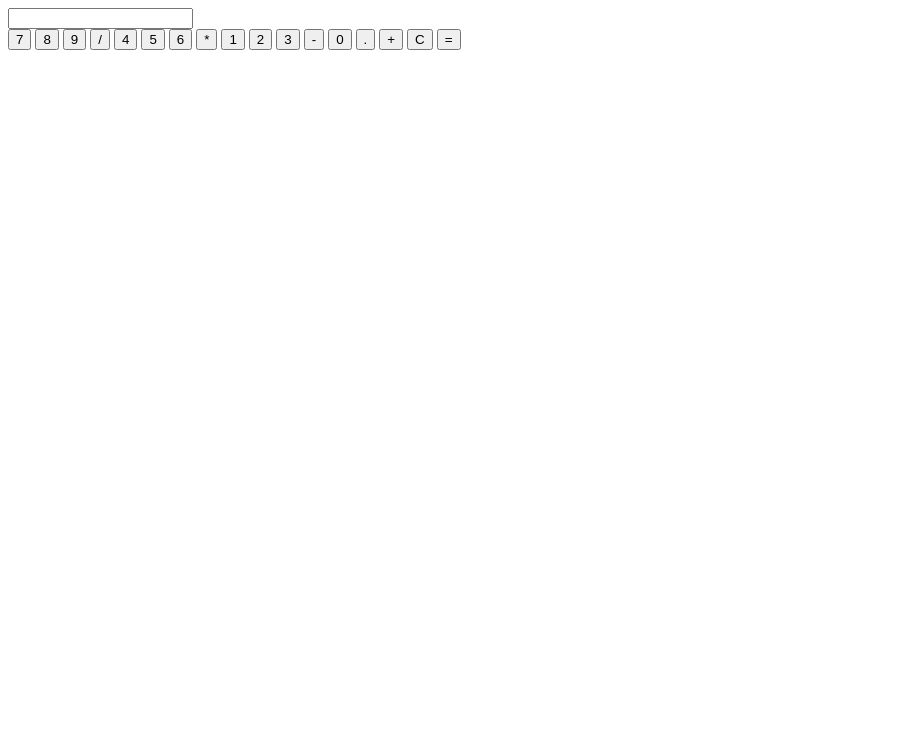
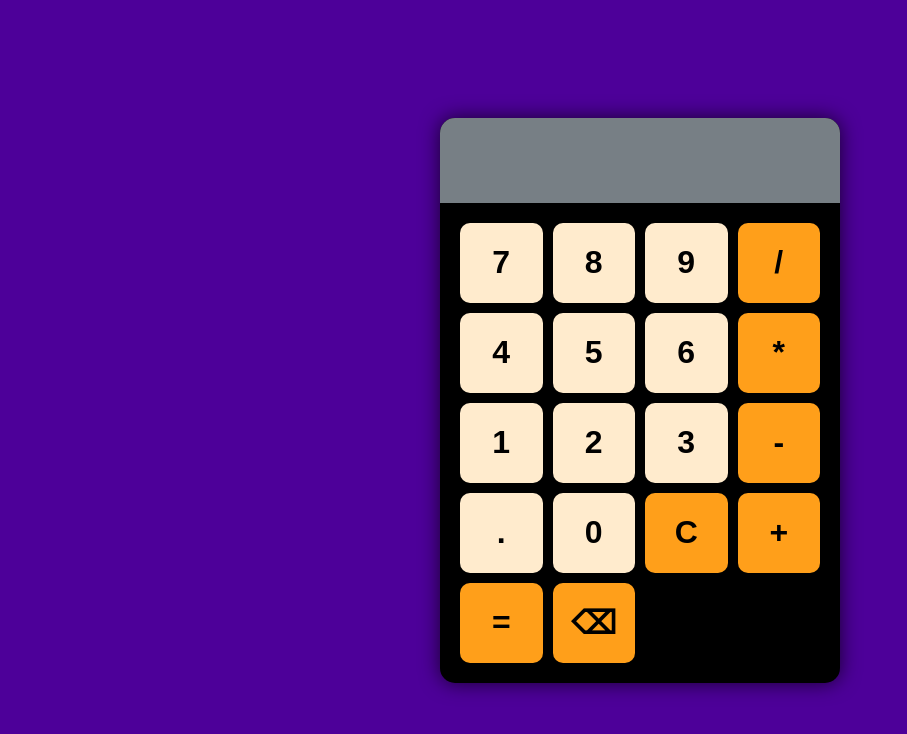
Before and after one commit to allan1444/JSWeb-Calculator, a plain HTML site: page index.html in a window 1280 px wide. Shown: the whole page, without its empty margins (0-907 px from the left). Drawn offline with Linux system fonts and the light colour scheme.

Commit message:
Refactor HTML structure and styles for JS Web Calculator; add JavaScript functionality

```diff
--- a/index.html
+++ b/index.html
@@ -4,30 +4,38 @@
     <meta charset="UTF-8" />
     <meta name="viewport" content="width=device-width, initial-scale=1.0" />
     <title>JS Web Calculator</title>
-    <link rel="stylesheet" href="styles.css" />
+    <link rel="stylesheet" href="style.css" />
+    <script defer src="index.js"></script>
   </head>
   <body>
-    <div id="Calculator">
-      <input id="display" readonly />
-      <div id="button">
-        <button onclick="appendtodisplay('7')">7</button>
-        <button onclick="appendtodisplay('8')">8</button>
-        <button onclick="appendtodisplay('9')">9</button>
-        <button onclick="appendtodisplay('/')">/</button>
-        <button onclick="appendtodisplay('4')">4</button>
-        <button onclick="appendtodisplay('5')">5</button>
-        <button onclick="appendtodisplay('6')">6</button>
-        <button onclick="appendtodisplay('*')">*</button>
-        <button onclick="appendtodisplay('1')">1</button>
-        <button onclick="appendtodisplay('2')">2</button>
-        <button onclick="appendtodisplay('3')">3</button>
-        <button onclick="appendtodisplay('-')">-</button>
-        <button onclick="appendtodisplay('0')">0</button>
-        <button onclick="appendtodisplay('.')">.</button>
-        <button onclick="appendtodisplay('+')">+</button>
-        <button onclick="clearDisplay()">C</button>
-        <button onclick="calculate()">=</button>
+    <div id="calculator">
+      <input id="display" type="text" readonly />
+      <div id="keys">
+        <button onclick="appendToDisplay('7')">7</button>
+        <button onclick="appendToDisplay('8')">8</button>
+        <button onclick="appendToDisplay('9')">9</button>
+        <button onclick="appendToDisplay('/')" class="operator-btn">/</button>
+
+        <button onclick="appendToDisplay('4')">4</button>
+        <button onclick="appendToDisplay('5')">5</button>
+        <button onclick="appendToDisplay('6')">6</button>
+        <button onclick="appendToDisplay('*')" class="operator-btn">*</button>
+
+        <button onclick="appendToDisplay('1')">1</button>
+        <button onclick="appendToDisplay('2')">2</button>
+        <button onclick="appendToDisplay('3')">3</button>
+        <button onclick="appendToDisplay('-')" class="operator-btn">-</button>
+
+        <button onclick="appendToDisplay('.')">.</button>
+        <button onclick="appendToDisplay('0')">0</button>
+        <button onclick="clearDisplay()" class="operator-btn">C</button>
+        <button onclick="appendToDisplay('+')" class="operator-btn">+</button>
+
+        <button onclick="calculate()" class="operator-btn">=</button>
+        <button onclick="backspace()" class="operator-btn">⌫</button>
       </div>
     </div>
+    </body>
+    <script>src="index.js"</script>
   </body>
 </html>
--- /dev/null
+++ b/index.js
@@ -0,0 +1,31 @@
+//Calculator
+//By Allan
+//Date: June 2024
+//Version: 1.0
+//Description: A simple web-based calculator using HTML, CSS, and JavaScript.
+
+const display = document.getElementById("display");
+
+      function appendToDisplay(value) {
+        if (display.value === "Error !!") {
+          display.value = value;
+        } else {
+          display.value += value;
+        }
+      }
+
+      function clearDisplay() {
+        display.value = "";
+      }
+
+      function calculate() {
+        try {
+          display.value = eval(display.value);
+        } catch (error) {
+          display.value = "Error !!";
+        }
+      }
+
+      function backspace() {
+        display.value = display.value.slice(0, -1);
+      }
--- /dev/null
+++ b/style.css
@@ -0,0 +1,68 @@
+      body {
+        margin: 0;
+        display: flex;
+        justify-content: center;
+        align-items: center;
+        height: 100vh;
+        background-color: hsl(270, 100%, 30%);
+        font-family: Arial, sans-serif;
+      }
+
+      #calculator {
+        background-color: black;
+        border-radius: 15px;
+        max-width: 400px;
+        width: 100%;
+        overflow: hidden;
+        box-shadow: 0 0 20px rgba(0, 0, 0, 0.7);
+      }
+
+      #display {
+        width: 100%;
+        padding: 20px;
+        font-size: 2.5rem;
+        border: none;
+        background-color: rgb(119, 127, 133);
+        color: black;
+        text-align: center;
+      }
+
+      #keys {
+        display: grid;
+        grid-template-columns: repeat(4, 1fr);
+        gap: 10px;
+        padding: 20px;
+      }
+
+      button {
+        width: 100%;
+        height: 80px;
+        border-radius: 10px;
+        border: none;
+        background-color: blanchedalmond;
+        color: black;
+        font-size: 2rem;
+        font-weight: bold;
+        cursor: pointer;
+        transition: background-color 0.2s ease;
+      }
+
+      button:hover {
+        background-color: hsl(0, 0%, 40%);
+      }
+
+      button:active {
+        background-color: hsl(0, 0%, 45%);
+      }
+
+      .operator-btn {
+        background-color: hsl(35, 100%, 55%);
+      }
+
+      .operator-btn:hover {
+        background-color: hsl(35, 100%, 65%);
+      }
+
+      .operator-btn:active {
+        background-color: hsl(35, 100%, 75%);
+      }
```
